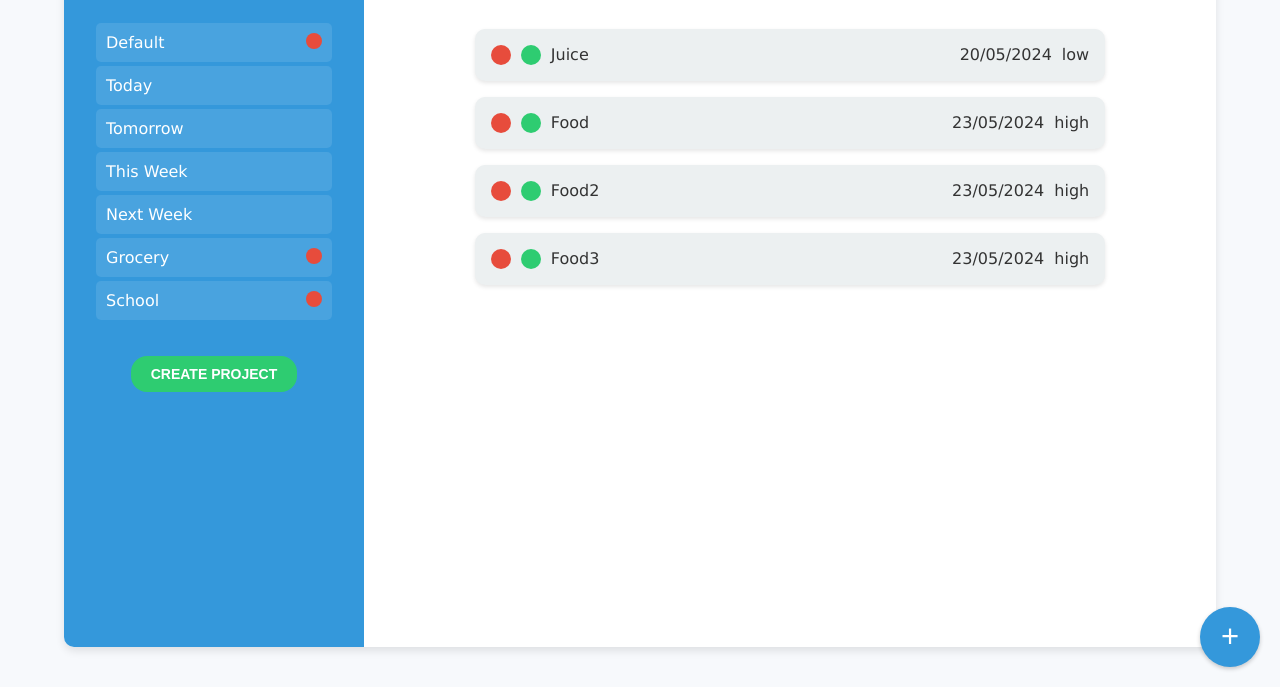
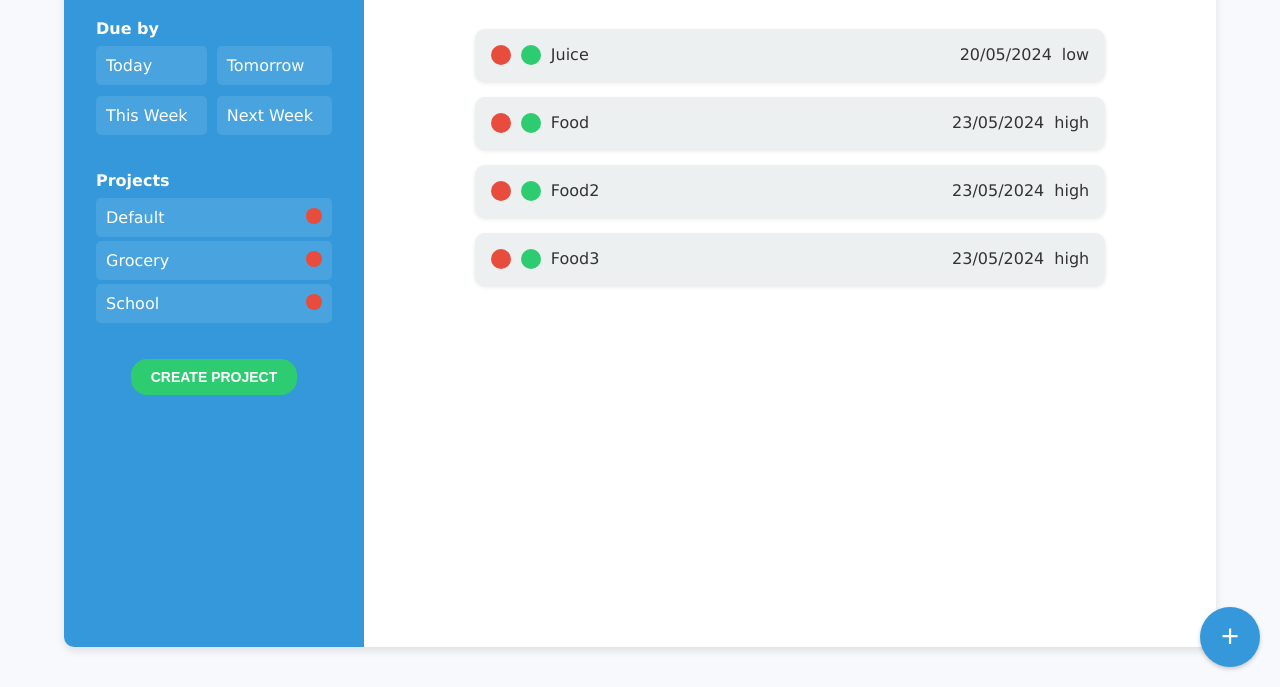
Before and after one commit to EmirYscn/Todo-List, a website built with webpack: page src/index.html in a window 1280 px wide. Shown: the part 113-800 px from the top of the page. Built offline with nearby package versions, Linux system fonts and the light colour scheme.

Commit message:
seperate due by projects

```diff
--- a/src/dom-manip.js
+++ b/src/dom-manip.js
@@ -22,9 +22,17 @@ function projectsLoad() {
 function renderProjects() {
   // create unordered list for project names
   const projectsDiv = document.querySelector(".projects-container");
+  const dueByProjectsDiv = document.querySelector(".due-by-container");
+  dueByProjectsDiv.innerHTML = "";
   projectsDiv.innerHTML = "";
-  const ul = document.createElement("ul");
-  projectsDiv.appendChild(ul);
+  const headerProjects = document.createElement("h4");
+  const headerDueBy = document.createElement("h4");
+  headerProjects.textContent = "Projects";
+  headerDueBy.textContent = "Due by";
+  projectsDiv.appendChild(headerProjects);
+  dueByProjectsDiv.appendChild(headerDueBy);
+  const ulProjects = document.createElement("ul");
+  const ulDueBy = document.createElement("ul");
 
   // for each project create list element and add event listener
   todoDependencies.projects.forEach((project) => {
@@ -38,11 +46,13 @@ function renderProjects() {
       projectName === "This Week" ||
       projectName === "Next Week"
     ) {
-      console.log("aha");
+      dueByProjectsDiv.appendChild(ulDueBy);
+      ulDueBy.appendChild(listItem);
     } else {
+      projectsDiv.appendChild(ulProjects);
       listItem.appendChild(deleteButton);
+      ulProjects.appendChild(listItem);
     }
-    ul.appendChild(listItem);
 
     listItem.addEventListener("click", () => {
       // when clicked show the project's todos and change the current project to that project
--- a/src/index.html
+++ b/src/index.html
@@ -60,6 +60,7 @@
         <div class="user">
           <h2>To-Do</h2>
         </div>
+        <div class="due-by-container"></div>
         <div class="projects-container"></div>
         <div>
           <button class="btn create-project-btn">Create Project</button>
--- a/src/styles.css
+++ b/src/styles.css
@@ -45,6 +45,9 @@ body {
 }
 
 .projects-container {
+  display: flex;
+  flex-direction: column;
+  gap: 4px;
   width: 100%;
 }
 
@@ -316,3 +319,36 @@ body.darkmode {
 .disable {
   display: none;
 }
+
+.due-by-container {
+  width: 100%;
+  display: flex;
+  flex-direction: column;
+  justify-content: center;
+  gap: 4px;
+}
+.due-by-container h4 {
+  grid-column: span 2;
+}
+
+.due-by-container ul {
+  list-style-type: none;
+  width: 100%;
+  display: grid;
+  grid-template-columns: auto auto;
+  row-gap: 3px;
+  column-gap: 10px;
+}
+
+.due-by-container li {
+  padding: 10px;
+  margin: 4px 0;
+  background-color: rgba(255, 255, 255, 0.1);
+  border-radius: 5px;
+  cursor: pointer;
+  transition: background-color 0.3s;
+  position: relative;
+}
+.due-by-container li:hover {
+  background-color: rgba(255, 255, 255, 0.2);
+}
```
Also changed, not shown: dist/index.html, dist/main.js.
